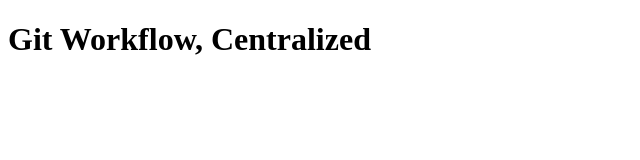
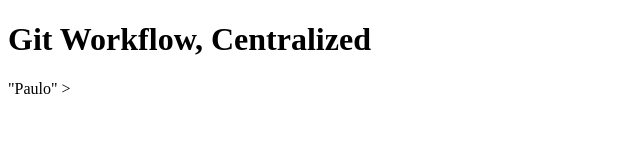
Before and after one commit to Abbbbbbbbbbbhi/git-workflow-centralized, a plain HTML site: page index.html in a window 1280 px wide. Shown: the full height of the page, 0-640 px from the left. Drawn offline with Linux system fonts and the light colour scheme.

Commit message:
I'm expecting errors

```diff
--- a/index.html
+++ b/index.html
@@ -6,7 +6,7 @@
 </head>
 
 <body>
-    <h1>Git Workflow, Centralized</h1>
+    <h1>Git Workflow, Centralized</h1>"Paulo" >
 </body>
 
 </html>
```
